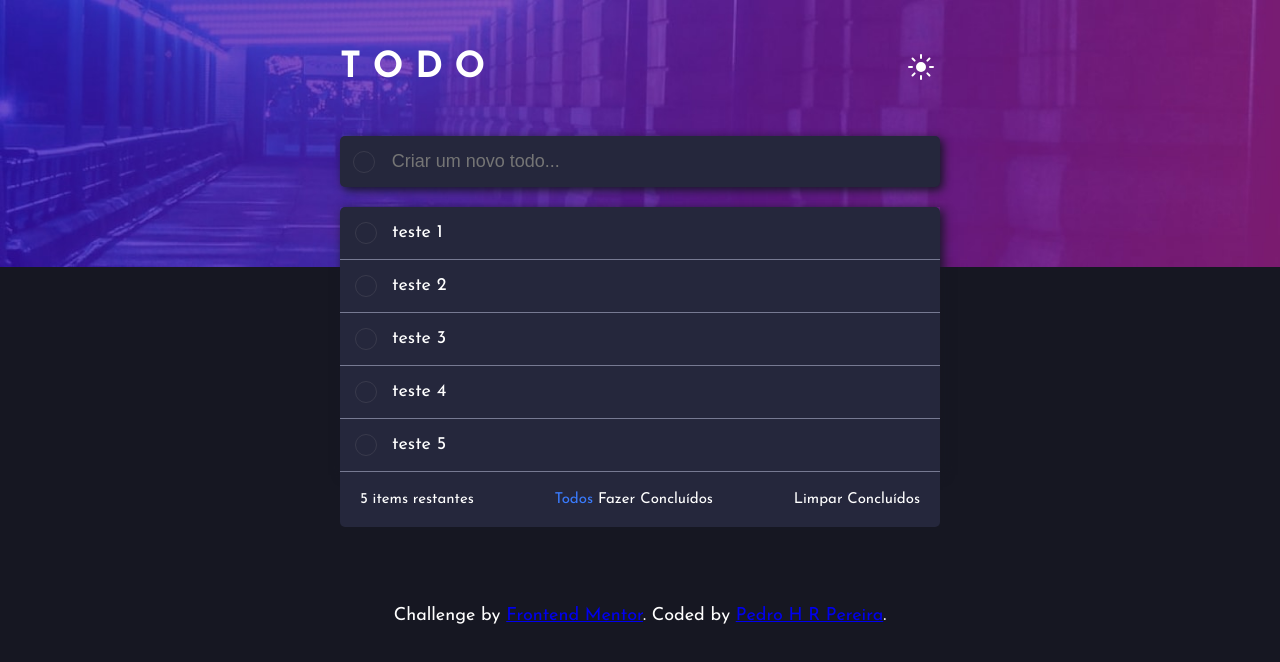
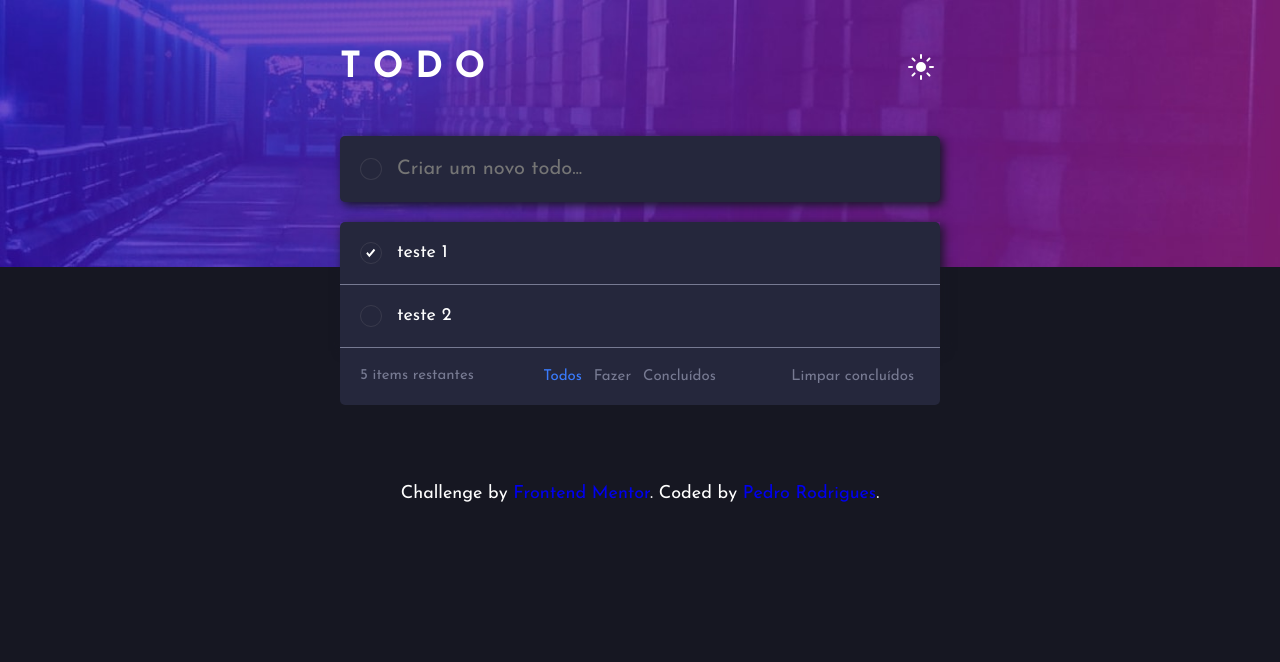
Before and after one commit to pedro-rodrigues18/todo-app, a plain HTML site: page index.html in a window 1280 px wide. Drawn offline with Linux system fonts and the light colour scheme.

Commit message:
Correções no HTML e CSS

```diff
--- a/css/scss/_criar-tarefa.scss
+++ b/css/scss/_criar-tarefa.scss
@@ -7,6 +7,6 @@
   border-radius: 5px;
   box-shadow: 3px 3px 10px $very-dark-blue;
   .check-tarefa{
-    margin-left: 5px;
+    margin-left: 20px;
   }
 }
--- a/css/scss/_footer.scss
+++ b/css/scss/_footer.scss
@@ -1,3 +1,6 @@
 .footer{
   margin-top: 30px;
+  a:link{
+    text-decoration: none;
+  }
 }
--- a/css/scss/_informacoes.scss
+++ b/css/scss/_informacoes.scss
@@ -5,19 +5,25 @@
 
   padding: 20px;
 
+  color: $dark-grayish-blue;
   font-size: 15px;
 
   border-radius: 0 0 5px 5px;
 
   .filtros{
     display: flex;
-    :first-child{
+
+    #botao-todos{
       color: $bright-blue;
-    }
-    :nth-child(2){
-      margin-left: 5px;
-      margin-right: 5px;
     }
   }
 
+  .botao{
+    background: transparent;
+    border: none;
+    font-family: 'Josefin Sans', sans-serif;
+    font-size: 15px;
+    color: $dark-grayish-blue;
+  }
+
 }
--- a/css/scss/_input-criar-tarefa.scss
+++ b/css/scss/_input-criar-tarefa.scss
@@ -1,8 +1,9 @@
 .input-criar-tarefa{
   width: calc(90% - 15px);
   background:transparent;
-  font-size: 18px;
-  padding: 15px 15px 15px 0px;
+  font-family: 'Josefin Sans', sans-serif;
+  font-size: 20px;
+  padding: 23px 20px 23px 15px;
   color: $dark-grayish-blue;
   border: none;
   border-radius: 5px;
--- a/css/scss/_tarefa.scss
+++ b/css/scss/_tarefa.scss
@@ -1,7 +1,7 @@
 .tarefa{
   background: $very-dark-desaturated-blue;
   border-bottom: solid 1px $dark-grayish-blue;
-  padding: 15px;
+  padding: 20px;
   display: flex;
   align-items: center;
 
--- a/index.html
+++ b/index.html
@@ -21,6 +21,7 @@
         </a>
       </button>
     </div>
+
     <div class="criar-tarefa">
       <span class="check-tarefa"></span>
       <input class="input-criar-tarefa" type="text" placeholder="Criar um novo todo...">
@@ -30,7 +31,7 @@
       <ul>
         <li class="tarefa">
           <span class="check-tarefa">
-            <!-- <img src="/images/icon-check.svg" alt="check"> -->
+            <img src="/images/icon-check.svg" alt="check">
           </span>
           <div class="tarefa-texto">teste 1</div>
         </li>
@@ -39,25 +40,25 @@
             <!-- <img src="/images/icon-check.svg" alt="check"> -->
           </span>
           <div class="tarefa-texto">teste 2</div>
-        </li>
+          <!--</li>
         <li class="tarefa">
           <span class="check-tarefa">
-            <!-- <img src="/images/icon-check.svg" alt="check"> -->
+            <img src="/images/icon-check.svg" alt="check">
           </span>
           <div class="tarefa-texto">teste 3</div>
         </li>
         <li class="tarefa">
           <span class="check-tarefa">
-            <!-- <img src="/images/icon-check.svg" alt="check"> -->
+            <img src="/images/icon-check.svg" alt="check">
           </span>
           <div class="tarefa-texto">teste 4</div>
         </li>
         <li class="tarefa">
           <span class="check-tarefa">
-            <!-- <img src="/images/icon-check.svg" alt="check"> -->
+            <img src="/images/icon-check.svg" alt="check">
           </span>
           <div class="tarefa-texto">teste 5</div>
-        </li>
+        </li> -->
 
       </ul>
     </div>
@@ -67,26 +68,28 @@
         <p>5 items restantes</p>
       </div>
       <div class="filtros">
-        <p>Todos</p>
-        <p>Fazer</p>
-        <p>Concluídos</p>
+        <button id="botao-todos" class="botao">
+          <p>Todos</p>
+        </button>
+        <button class="botao">
+          <p>Fazer</p>
+        </button>
+        <button class="botao">
+          <p>Concluídos</p>
+        </button>
       </div>
-      <div class="limpar">
-        <p>Limpar Concluídos</p>
-      </div>
+      <button class="botao">
+        <p>Limpar concluídos</p>
+      </button>
     </div>
-
   </div>
 
   <footer class="footer">
     Challenge by <a href="https://www.frontendmentor.io?ref=challenge" target="_blank">Frontend Mentor</a>.
-    Coded by <a href="#">Pedro H R Pereira</a>.
+    Coded by <a href="https://github.com/pedro-rodrigues18">Pedro Rodrigues</a>.
   </footer>
 
-  <!-- <div class="attribution">
-    Challenge by <a href="https://www.frontendmentor.io?ref=challenge" target="_blank">Frontend Mentor</a>.
-    Coded by <a href="#">Pedro H R Pereira</a>.
-  </div> -->
+  <script src="/js/app.js"></script>
 </body>
 
 </html>
```
Also changed, not shown: css/style.css, 1 other file.
